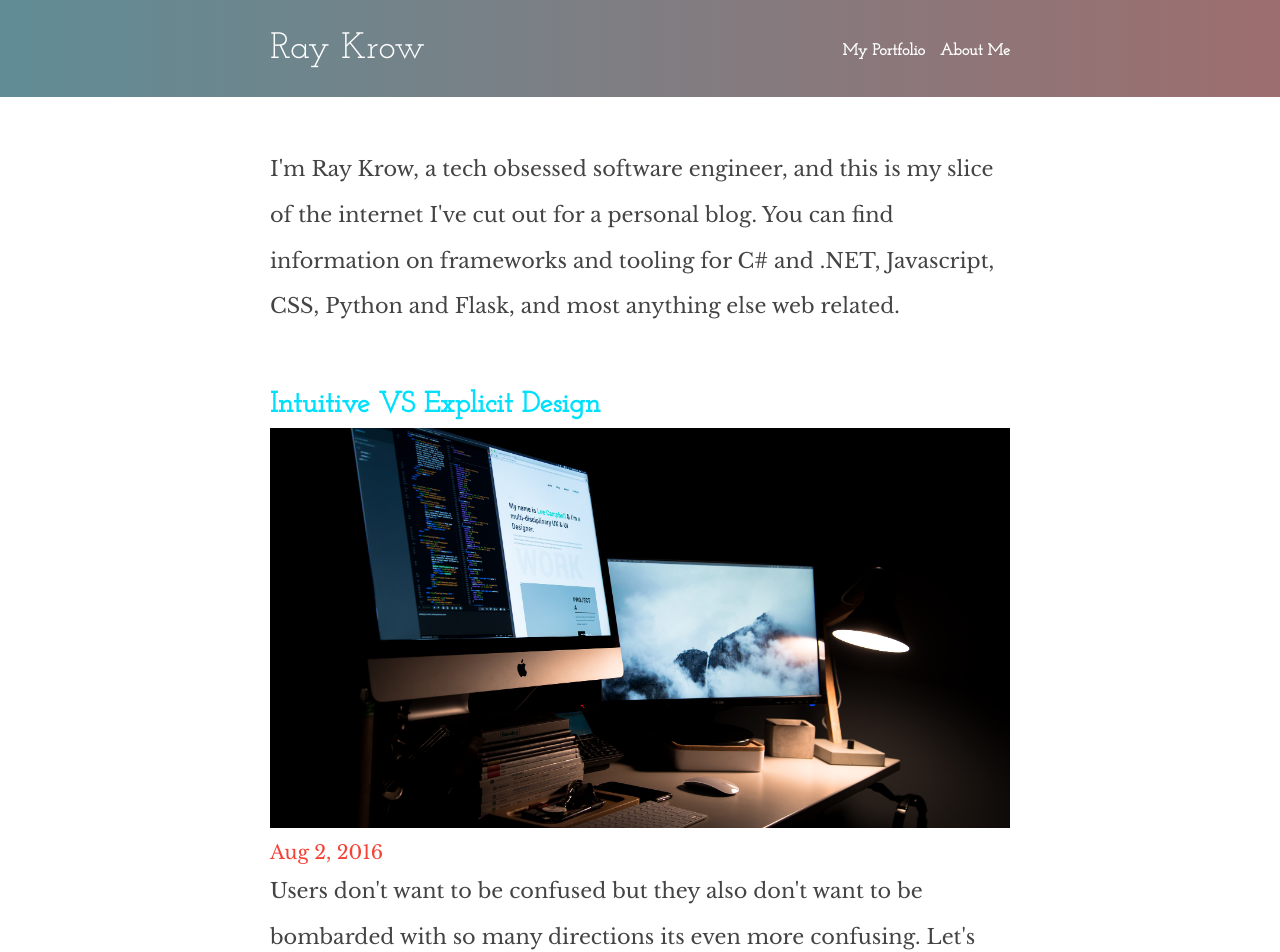
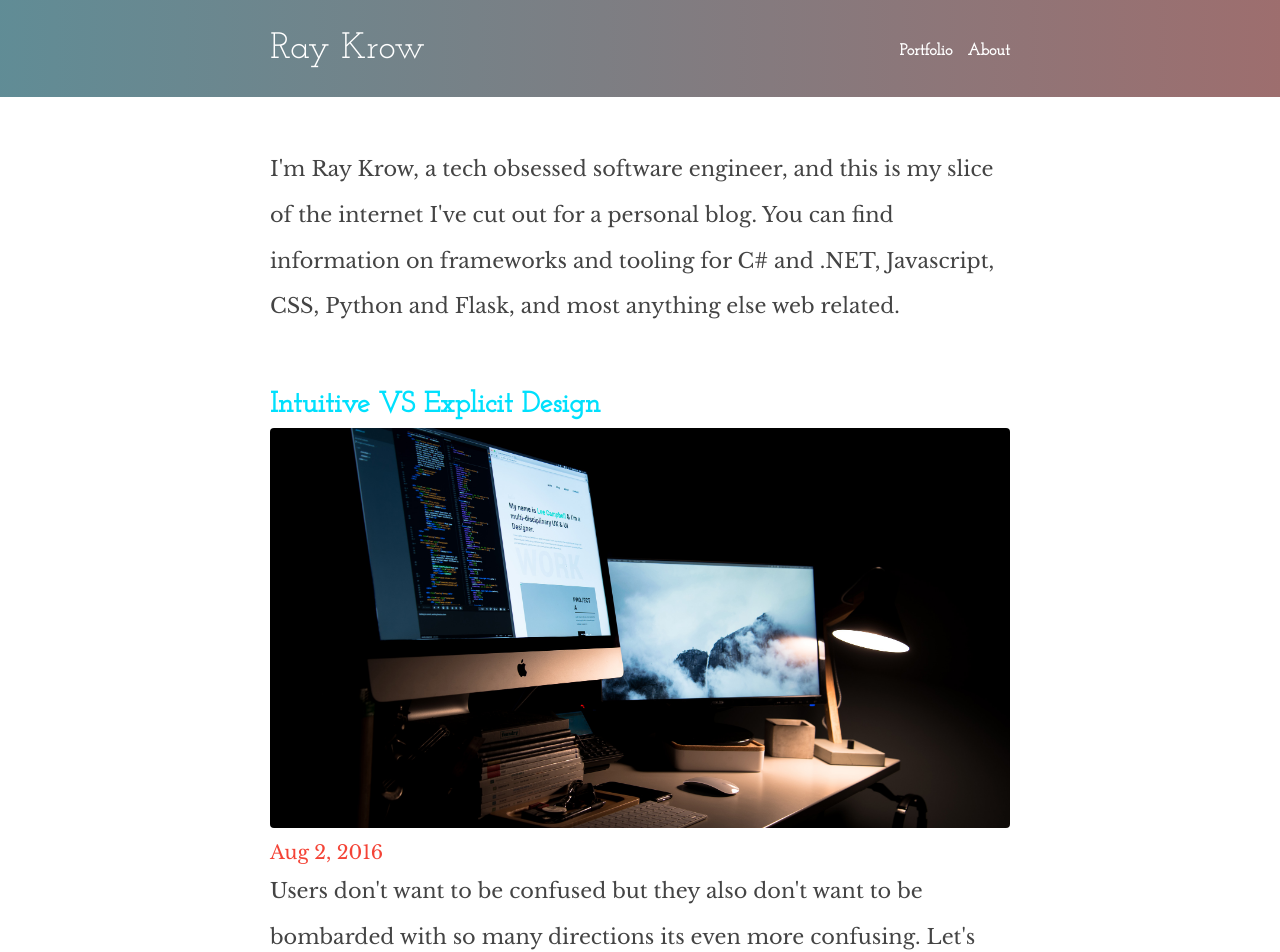
Before and after one commit to rayepps/blog, a Jekyll site: the page built from index.html, in a window 1280 px wide. Shown: the top 952 px of the page. Built offline with Jekyll 4.4.1, drawn with Linux system fonts in a browser that asks for light colours; nearby versions of some CDN libraries.

Commit message:
checkpoint for styling for medium

```diff
--- a/_includes/header.html
+++ b/_includes/header.html
@@ -15,8 +15,8 @@
     <div class="rb-header-menu">
 
       <ul id="mobile-menu">
-        <li><a href="/about.html">About Me</a></li>
-        <li><a href="/portfolio.html">My Portfolio</a></li>
+        <li><a href="/about.html">About</a></li>
+        <li><a href="/portfolio.html">Portfolio</a></li>
       </ul>
 
     </div>
--- a/_sass/_header.scss
+++ b/_sass/_header.scss
@@ -79,6 +79,9 @@
           font-family: $rb-title-font;
           font-weight: bold;
           font-size: 1.7em;
+          &:hover {
+            text-decoration: underline;
+          }
         }
       }
 
--- a/_sass/_index.scss
+++ b/_sass/_index.scss
@@ -33,7 +33,6 @@
 
           img {
               height: 180px;
-              // border-radius: 4px;
               width: 100%;
               overflow: hidden;
               object-fit: cover;
@@ -44,6 +43,7 @@
 
               @media #{$medium-up} {
                   height: 400px;
+                  border-radius: 4px;
               }
           }
           h2 {
```
